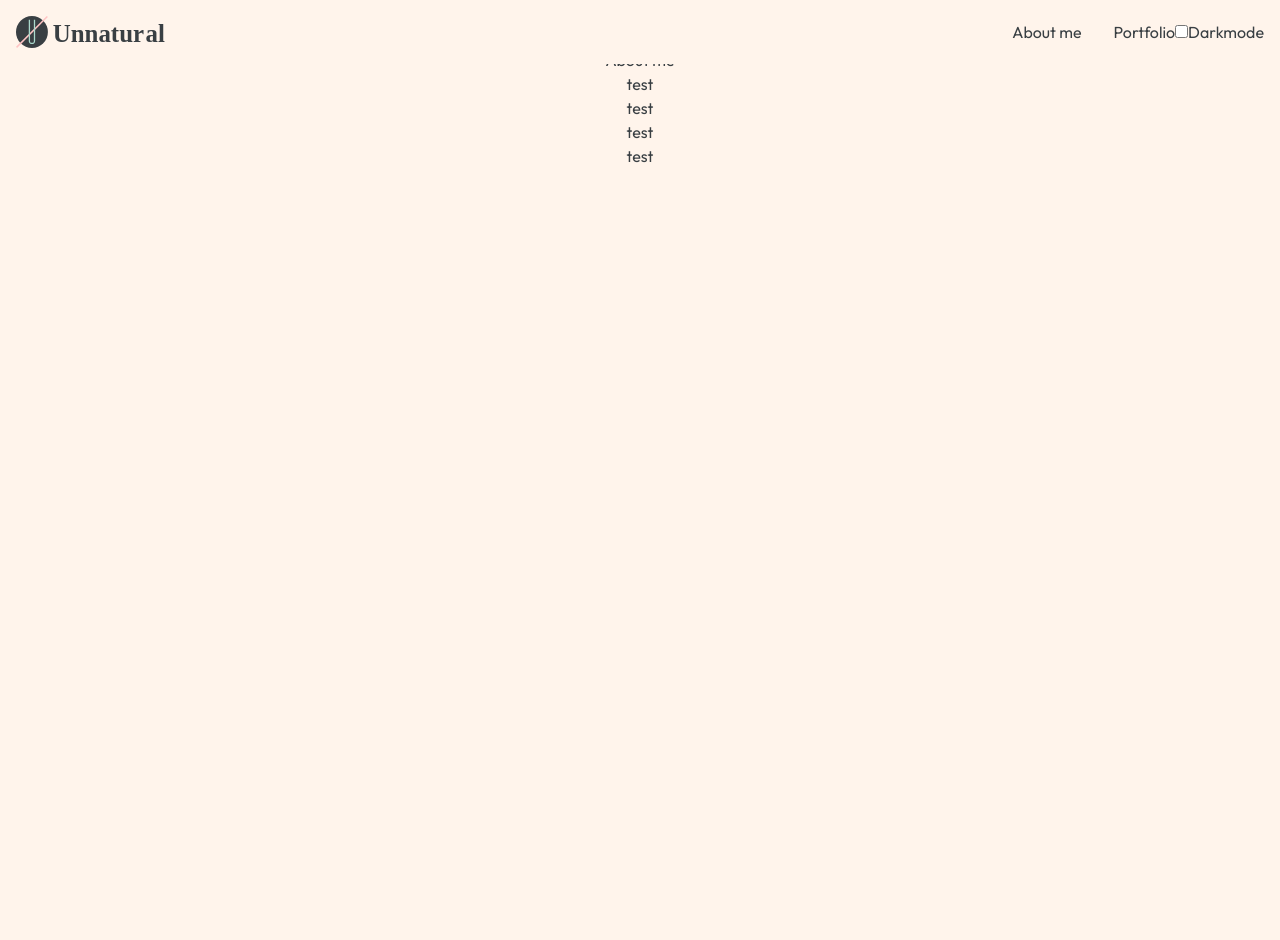
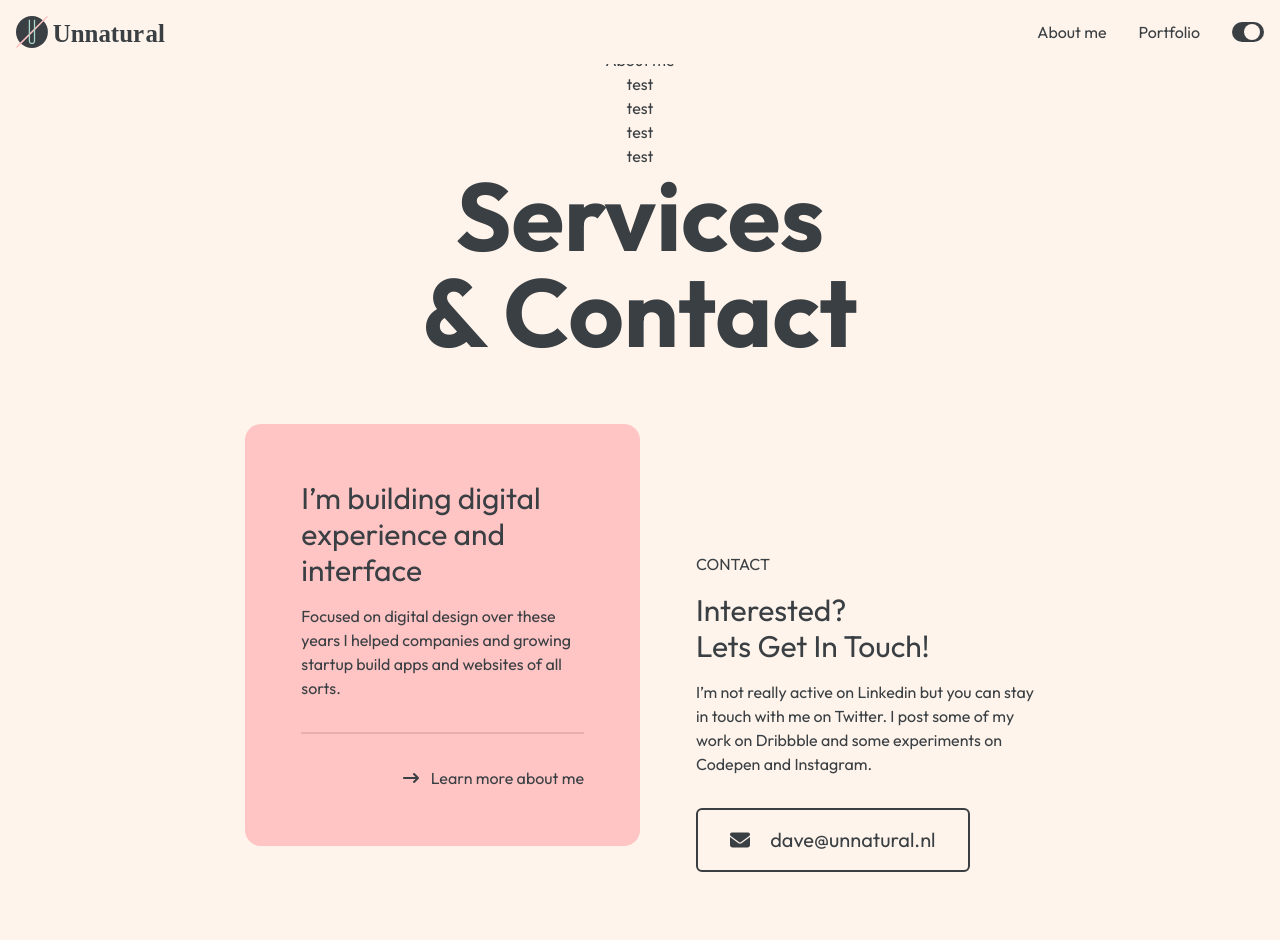
Before and after one commit to h00x/Unnatural-frontend, a Next.js app: page /about in a window 1280 px wide. Shown: the top 940 px of the page. Before the commit the page ends 800 px from the top, so only its background shows below. Built offline with nearby package versions, Linux system fonts and the light colour scheme.

Commit message:
More styling for darkmode

```diff
--- a/components/button-simple.js
+++ b/components/button-simple.js
@@ -5,7 +5,7 @@ import { faArrowRightLong } from '@fortawesome/free-solid-svg-icons'
 export default function ButtonSimple({ children, href }) {
     return (
         <Link href={href}>
-            <a className="text-myGray-500 hover:border-b-2 border-myGray-500"><span className="mr-2"><FontAwesomeIcon icon={faArrowRightLong} /></span> {children}</a>
+            <a className="text-myGray-500 hover:border-b-2 border-myGray-500 dark:text-creme-500 dark:border-creme-500"><span className="mr-2"><FontAwesomeIcon icon={faArrowRightLong} /></span> {children}</a>
         </Link>
     )
 }
--- a/components/button.js
+++ b/components/button.js
@@ -4,7 +4,7 @@ export default function Button({ children, href, icon }) {
     return (
         <Link href={href}>
             <a
-                className="px-8 py-4 inline-block text-xl border-2 border-myGray-500 rounded-md text-myGray-500 hover:bg-myGray-500 hover:text-pink-500 transition-colors duration-500"
+                className="px-8 py-4 inline-block text-xl border-2 border-myGray-500 dark:border-creme-500 rounded-md text-myGray-500 dark:text-creme-500 hover:bg-myGray-500 dark:hover:bg-creme-500 hover:text-pink-500 dark:hover:text-myGray-500 transition-colors duration-500"
             >
                 {icon ? <><span className="mr-4">{icon}</span> {children}</> : {children}}
             </a>
--- a/components/footer.js
+++ b/components/footer.js
@@ -5,17 +5,17 @@ import Button from "./button";
 
 export default function Footer() {
     return (
-        <footer className="w-full xl:w-2/3 px-8">
+        <footer className="flex flex-col items-center justify-center w-full flex-1">
             <h2 className="md:text-8xl text-6xl font-bold text-center mb-16">Services<br />& Contact</h2>
-            <div className="flex items-start flex-col md:flex-row">
-                <div className="w-full md:w-1/2 bg-pink-500 rounded-2xl p-14">
+            <div className="flex items-start flex-col md:flex-row w-full xl:w-2/3 px-8">
+                <div className="w-full md:w-1/2 bg-pink-500 dark:bg-pink-800 rounded-2xl p-14">
                     <h3 className="text-3xl mb-4">I’m building digital experience and interface</h3>
-                    <p className="pb-8 mb-8 border-b-2 border-pink-600">Focused on digital design over these years I helped companies and growing startup build apps and websites of all sorts.</p>
+                    <p className="pb-8 mb-8 border-b-2 border-pink-600 dark:border-pink-900">Focused on digital design over these years I helped companies and growing startup build apps and websites of all sorts.</p>
                     <div className="text-right">
                         <ButtonSimple href="/about">Learn more about me</ButtonSimple>
                     </div>
                 </div>
-                <div className="w-full md:w-1/2 pl-14 pt-16 md:pt-32">
+                <div className="w-full md:w-1/2 md:pl-14 pl-0 pt-16 md:pt-32">
                     <h5 className="mb-4">CONTACT</h5>
                     <h3 className="text-3xl mb-4">Interested?<br />Lets Get In Touch!</h3>
                     <p className="mb-8">I’m not really active on Linkedin but you can stay in touch with me on Twitter. I post some of my work on Dribbble and some experiments on Codepen and Instagram.</p>
--- a/components/layout.js
+++ b/components/layout.js
@@ -32,6 +32,8 @@ export default function Layout({ children }) {
             <main className="flex flex-col items-center justify-center w-full flex-1">
                 {children}
             </main>
+
+            <Footer />
         </div>
     )
 }
--- a/components/navigation.js
+++ b/components/navigation.js
@@ -15,11 +15,21 @@ export default function Navigation({ darkMode, setDarkMode }) {
             <Link href="/">
                 <a><Logo /></a>
             </Link>
-            <div>
+            <div className="flex items-center">
                 <MenuItem href="/about">About me</MenuItem>
                 <MenuItem href="/portfolio">Portfolio</MenuItem>
-                <input type="checkbox" name="darkMode" checked={darkMode} onChange={event => setDarkMode(event.target.checked)} />
-                <label htmlFor="darkMode">Darkmode</label>
+                <div className="relative w-8 h-5 rounded-2xl bg-myGray-500 dark:bg-creme-500 cursor-pointer inline-block ml-8 transition-all duration-500 ease-in-out">
+                    <input
+                        type="checkbox"
+                        name="darkMode"
+                        checked={darkMode}
+                        onChange={() => setDarkMode(!darkMode)}
+                        className="absolute w-full h-full opacity-0 cursor-pointer z-50"
+                    />
+                    <span
+                        className="absolute top-0.5 left-3 dark:left-1 dark:bg-myGray-500 bg-creme-500 w-4 h-4 rounded-2xl transition-all duration-200 ease-in-out"
+                    />
+                </div>
             </div>
         </nav>
     )
--- a/pages/index.js
+++ b/pages/index.js
@@ -19,7 +19,7 @@ export async function getStaticProps() {
 export default function Home({ home }) {
   return (
     <Layout>
-        <div className="flex flex-col items-center justify-center m-4 text-center rounded-xl home-content-container p-8 bg-riptide-500 dark:bg-riptide-900">
+        <div className="flex flex-col items-center justify-center m-4 text-center rounded-xl home-content-container p-8 bg-riptide-500 dark:bg-myGray-500">
             <div className="z-20">
                 <p className="flex items-center justify-center text-4xl mb-2">
                     { home.subtitle } <span className="text-base ml-4"><ButtonSimple href="/contact">Available for Remote Freelance Work</ButtonSimple></span>
@@ -56,8 +56,6 @@ export default function Home({ home }) {
                 teest
             </div>
         </div>
-
-        <Footer />
     </Layout>
   )
 }
--- a/styles/index.css
+++ b/styles/index.css
@@ -4,7 +4,7 @@
 
 @layer components {
     body {
-        @apply bg-creme-500 dark:bg-myGray-500;
+        @apply bg-creme-500 dark:bg-myGray-500 transition-colors duration-500 ease-in-out;
     }
 
     .home-content-container {
@@ -25,4 +25,9 @@
         z-index: 10;
         @apply rounded-xl;
     }
+
+    .dark .home-content-container::after {
+        opacity: 1;
+        mix-blend-mode: color-burn;
+    }
 }
```
